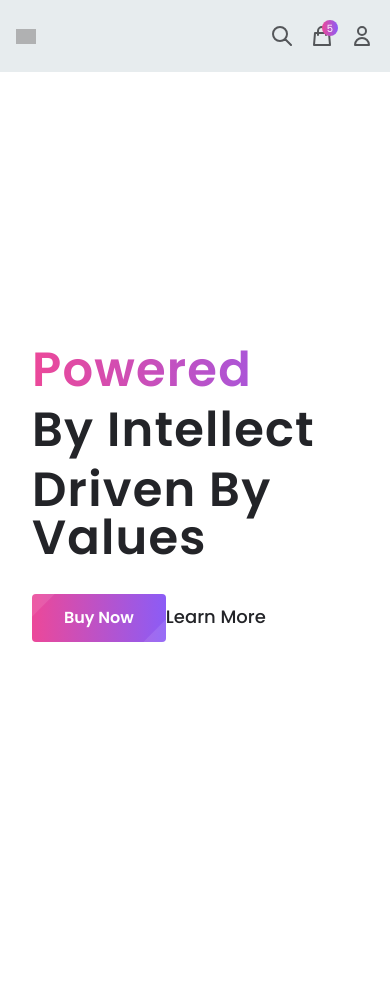
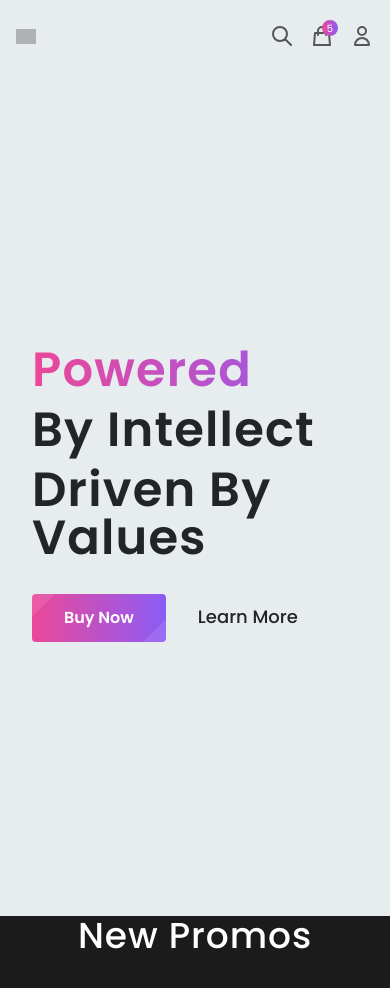
Before and after one commit to AhmedKamon/apple-store-client, a Next.js app: page / in a window 390 px wide. Shown: the top 988 px of the page. Before the commit the page ends 916 px from the top, so only its background shows below. Built offline with nearby package versions, Linux system fonts and the light colour scheme; grey boxes are pictures that could not be loaded.

Commit message:
landing page product section

```diff
--- a/components/Landing.tsx
+++ b/components/Landing.tsx
@@ -13,7 +13,7 @@ function Landing() {
           <span className="block">By Intellect</span>
           <span className="block">Driven By Values</span>
         </h1>
-        <div>
+        <div className="space-x-8" >
             <Button title='Buy Now'  />
             <a className="link" >Learn  More</a>
         </div>
--- a/pages/index.tsx
+++ b/pages/index.tsx
@@ -1,22 +1,23 @@
 import type { NextPage } from "next";
-import Head from "next/head";import Header from "../components/Header";
+import Head from "next/head";
+import Header from "../components/Header";
 import Landing from "../components/Landing";
-;
-
 const Home: NextPage = () => {
   return (
-    <div >
+    <div>
       <Head>
         <title>Tech Store</title>
         <link rel="icon" href="/favicon.ico" />
       </Head>
 
-      <Header/>
+      <Header />
 
-      <main>
-        <Landing/>
+      <main className="relative h-[200vh] bg-[#e7ecee] ">
+        <Landing />
       </main>
-
+      <section className="relative z-40 -mt-[100vh] min-h-screen bg-[#1b1b1b]">
+        <h1 className="text-center text-white text-4xl font-medium tracking-wide md:text-5xl" >New Promos</h1>
+      </section>
     </div>
   );
 };
```
